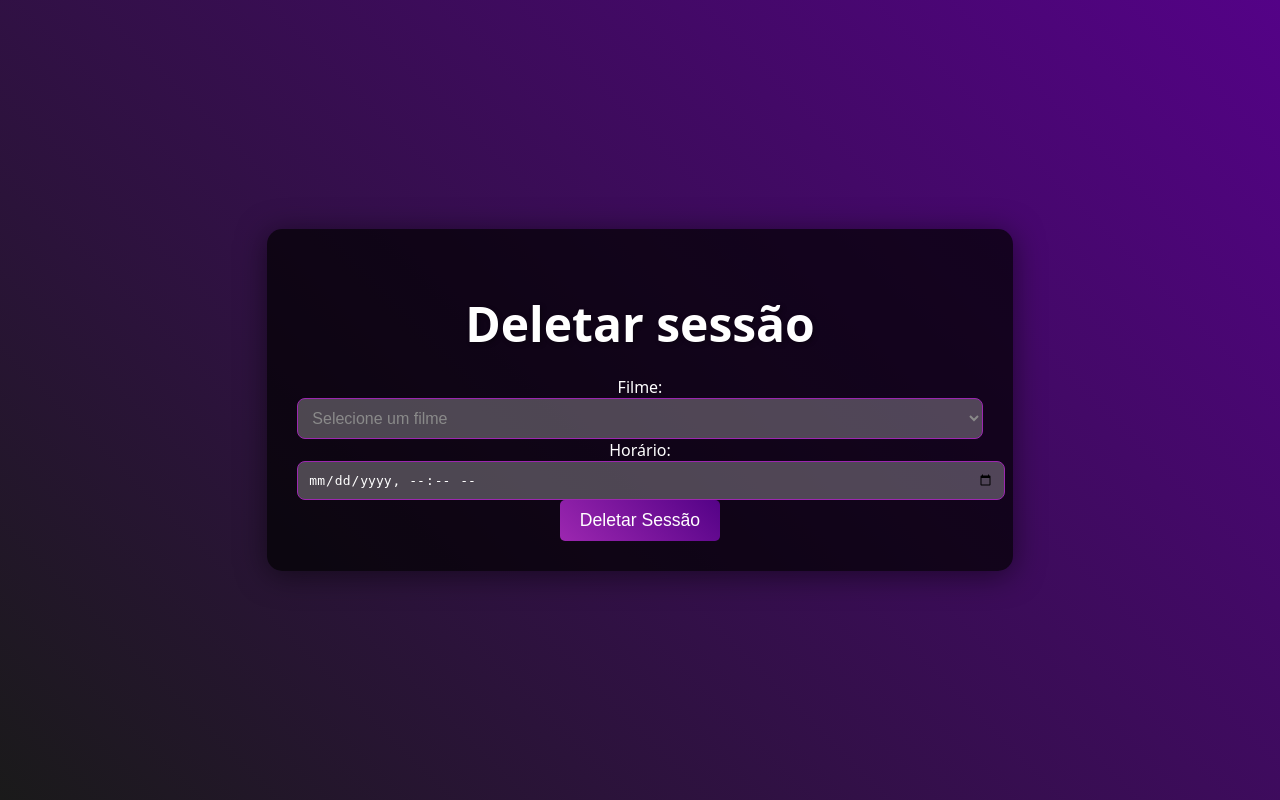
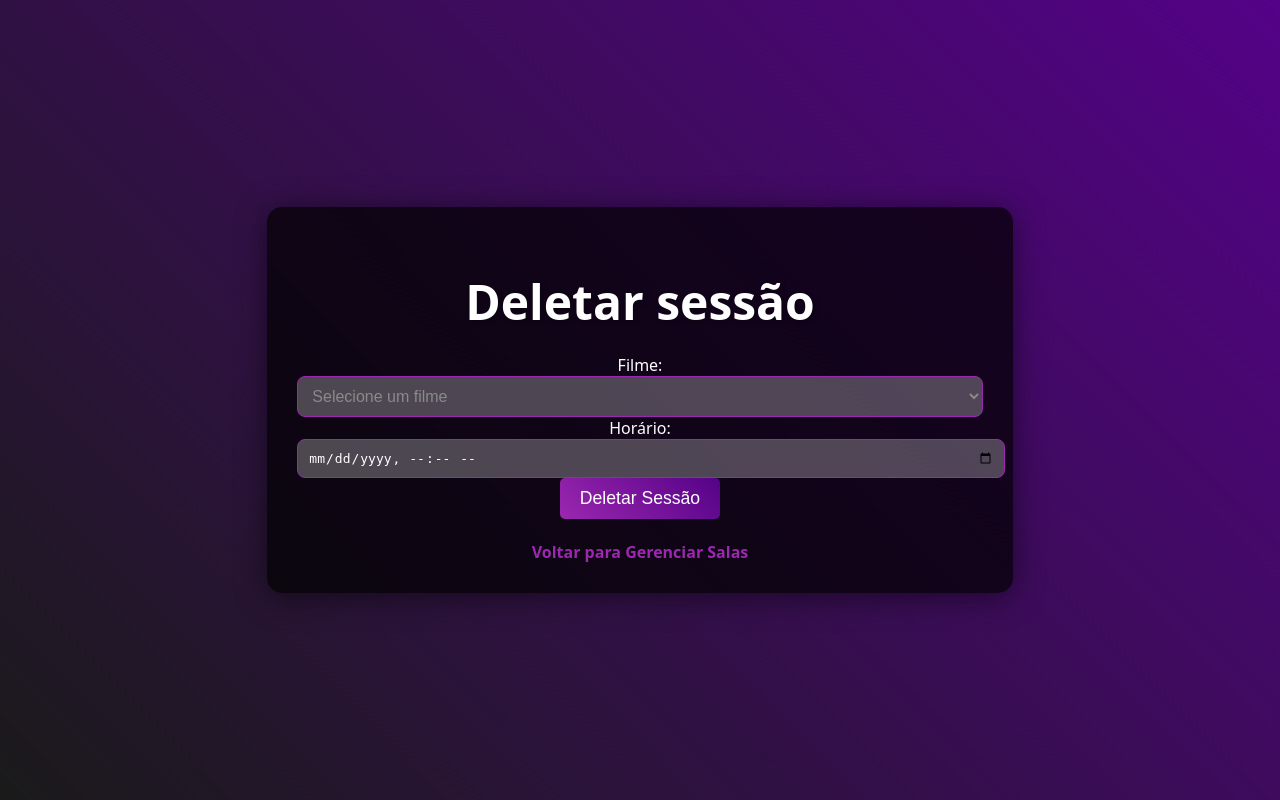
Before and after one commit to SofiaLaura2008/CINEMA, a Flask app: page /deletar_sessao in a window 1280 px wide. Run offline with Flask 3, Linux system fonts and the light colour scheme; a user stored in the database is signed in; data comes from the database, SQL or seed files in the repository.

Commit message:
Update deletarSessao.html

```diff
--- a/cinema/templates/deletarSessao.html
+++ b/cinema/templates/deletarSessao.html
@@ -22,6 +22,8 @@
                 <input type="datetime-local" name="horario" required>
 
                 <button type="submit">Deletar Sessão</button>
+                <br><br>
+                <a href="{{ url_for('gerenciar_salas') }}" class="btn btn-secondary">Voltar para Gerenciar Salas</a>
             </form>
 
             {% with messages = get_flashed_messages(with_categories=true) %}
```
